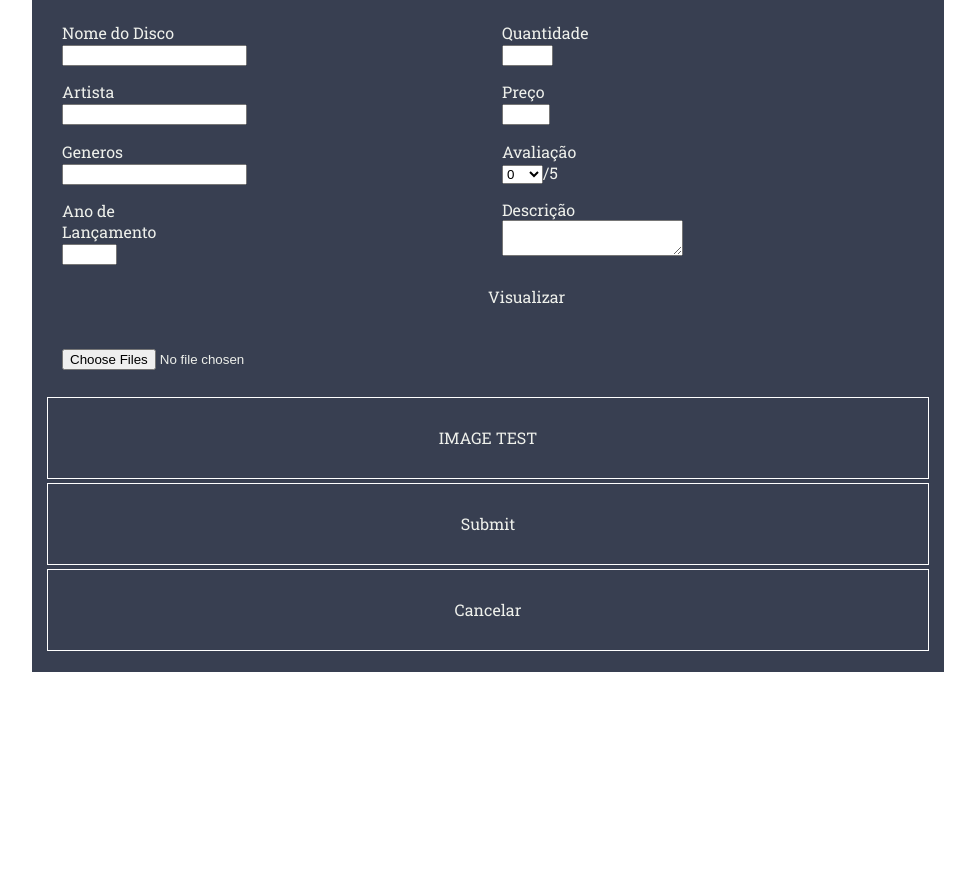
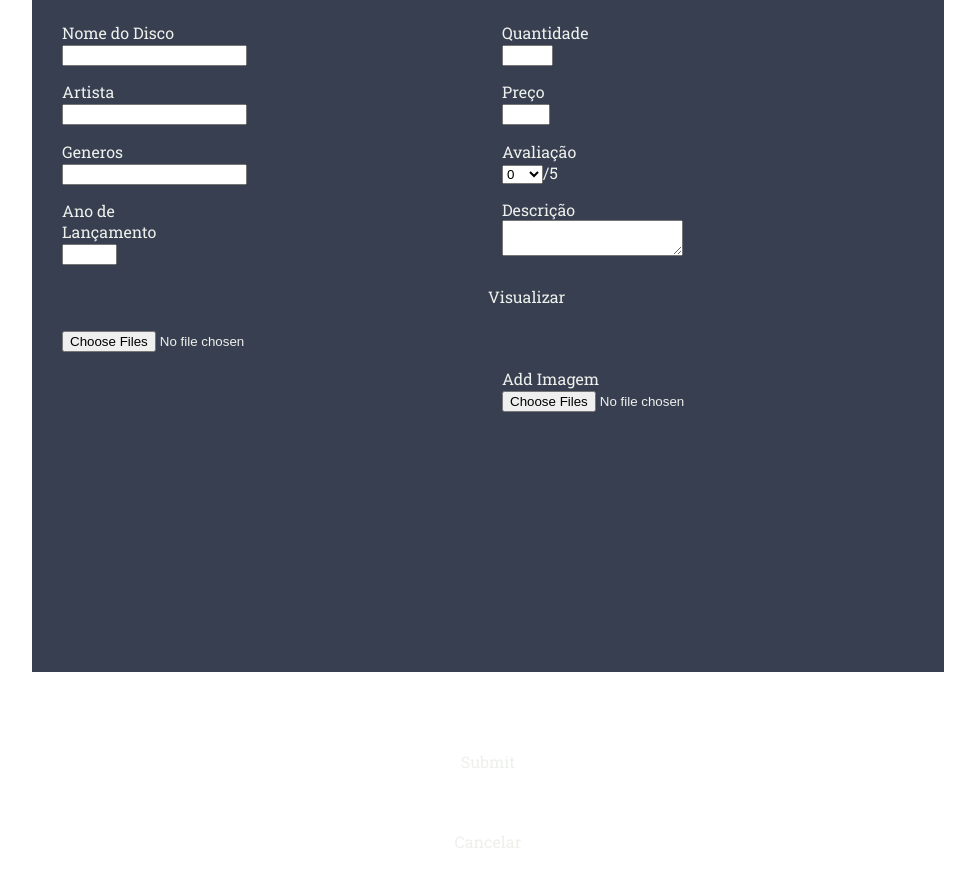
Before and after one commit to lorenamafra/naoReparaAPoeira, a React (Vite) app in the folder BackOffice/FrontEnd/: page /CadastrarProdutos in a window 1280 px wide. Shown: the whole page, without its empty margins (152-1127 px from the left). Before the commit the page ends 800 px from the top, so only its background shows below. Built offline with nearby package versions, Linux system fonts and the light colour scheme.

Commit message:
feat: dinamização da tela de visualização de produtos

```diff
--- a/BackOffice/FrontEnd/src/Components/DetalhesProduto.jsx
+++ b/BackOffice/FrontEnd/src/Components/DetalhesProduto.jsx
@@ -6,7 +6,7 @@ import {
 import ProductImageDetailed from "./ProductImageDetailed";
 import ProductInfo from "./ProductInfo";
 
-function DetalhesProduto() {
+function DetalhesProduto(props) {
   return (
     <div>
       <MainContainer>
@@ -15,7 +15,7 @@ function DetalhesProduto() {
             <ProductImageDetailed />
           </ImageContainer>
           <div>
-						<ProductInfo />
+            <ProductInfo props={props.props} />
           </div>
         </InnerContainer>
       </MainContainer>
--- a/BackOffice/FrontEnd/src/Components/FooterProduto.jsx
+++ b/BackOffice/FrontEnd/src/Components/FooterProduto.jsx
@@ -1,13 +1,16 @@
+import { useLocation } from "react-router";
 import { FooterContainer } from "../Styles/ProductDetails.styles";
 
 function FooterProduto() {
+  let cod_produto = useLocation().state.cod_produto;
+
   return (
     <FooterContainer>
       <h3>Descrição</h3>
       <p>Lorem Ipsun et dolor sit amet</p>
 
       <h3>SKU</h3>
-			<p>AMHumbug2006</p>
+      <p>{cod_produto}</p>
     </FooterContainer>
   );
 }
--- a/BackOffice/FrontEnd/src/Components/ProductInfo.jsx
+++ b/BackOffice/FrontEnd/src/Components/ProductInfo.jsx
@@ -4,15 +4,21 @@ import {
 } from "../Styles/ProductDetails.styles";
 import AddToCartButton from "./AddToCartButton";
 import StarRating from "./StarRating";
+import { useLocation } from "react-router";
 
 function ProductInfo() {
+  let disco = useLocation().state;
+  console.log("prod info", location.state);
+
   return (
     <ProductInfoContainer>
-			<h1>Humbug</h1>
-			<h2>Arctic Monkeys </h2>
-			<h3>2006</h3>
+      <h1>{disco.nome_disco}</h1>
+      <h2>{disco.artista}</h2>
+      <h3>
+        {disco.ano}, {disco.genero}
+      </h3>
       <StarRating />
-			<PricingTag>R$ 25.00</PricingTag>
+      <PricingTag>R$ {disco.valor}</PricingTag>
       <AddToCartButton />
     </ProductInfoContainer>
   );
--- a/BackOffice/FrontEnd/src/Components/StarRating.jsx
+++ b/BackOffice/FrontEnd/src/Components/StarRating.jsx
@@ -1,9 +1,10 @@
 import Icon from "@mdi/react";
 import { mdiStar, mdiStarHalf } from "@mdi/js";
+import { useLocation } from "react-router";
 
 function StarRating() {
-	let stars = 4.5;
-
+  let stars = useLocation().state.avaliacao;
+  console.log("stars", stars);
   let fullStars = stars.toString()[0];
   let halfStars = stars.toString()[2];
   console.log(fullStars);
--- a/BackOffice/FrontEnd/src/Pages/AlterarProduto.jsx
+++ b/BackOffice/FrontEnd/src/Pages/AlterarProduto.jsx
@@ -97,10 +97,7 @@ function AlterarProdutos() {
               <label htmlFor="description">Descrição</label>
               <textarea name="descricao" required></textarea>
             </fieldset>
-            <RedirectText onClick={() => navigate("/Produto/Visualizar")}>
-              {" "}
-              Visualizar{" "}
-            </RedirectText>
+            <RedirectText onClick={Visualizar}> Visualizar </RedirectText>
           </div>
         </section>
         <SubmitButton type="submit">Submit</SubmitButton>
--- a/BackOffice/FrontEnd/src/Pages/CadastrarProdutos.jsx
+++ b/BackOffice/FrontEnd/src/Pages/CadastrarProdutos.jsx
@@ -15,15 +15,37 @@ import Icon from "@mdi/react";
 import { mdiTrashCanOutline } from "@mdi/js";
 
 function CadastrarProdutos() {
+  const Visualizar = (e) => {
+    e.preventDefault();
+
+    var formElement = document.getElementById("myForm");
+    var fd = new FormData(formElement);
+    var abbr = fd
+      .get("artista")
+      .split(" ")
+      .map(function (item) {
+        return item[0];
+      })
+      .join("");
+
+    let nome_disco = fd.get("nome_disco").replaceAll(" ", "");
+
+    let cod_produto = abbr.concat(nome_disco, fd.get("ano"));
+    fd.append("cod_produto", cod_produto);
+    const ObjectForm = Object.fromEntries(fd);
+
+    console.log(ObjectForm);
+
+    navigate("/Produto/Visualizar", { state: ObjectForm });
+  };
+
   const navigate = useNavigate();
-	const [images, setImages] = useState([]);
-
-	// const handleImages = (e) => {};
 
   function handleSubmit(event) {
     event.preventDefault();
     const fd = new FormData(event.currentTarget);
     let currentYear = new Date().getFullYear();
+    console.log(fd.getAll("images"));
 
     var abbr = fd
       .get("artista")
@@ -36,7 +58,7 @@ function CadastrarProdutos() {
     let nome_disco = fd.get("nome_disco").replaceAll(" ", "");
 
     let cod_produto = abbr.concat(nome_disco, fd.get("ano"));
-
+    fd.append("cod_produto", cod_produto);
     for (let i = 0; i <= images.length; i++) {
       fd.append(`images`, images[0][i]);
       console.log(images[0][i]);
@@ -51,22 +73,30 @@ function CadastrarProdutos() {
     }
     console.log(fd.getAll("images"));
 
-		axios
-			.post("http://localhost:8080/produto/inserir", fd)
-			.then((resp) => console.log(resp));
+    // axios
+    //   .post("http://localhost:8080/produto/inserir", fd)
+    //   .then((resp) => console.log(resp));
   }
+  const [selectedImages, setSelectedImages] = useState([]);
+  const [imagesComponents, setImagesComponents] = useState([]);
+  const [images, setImages] = useState([]);
 
-	// const handleImage = (e) => {
-	// 	console.log(e.target.files);
-	// 	let currentImages = images;
-	// 	currentImages.push(e.target.files);
-	// 	setImages(currentImages);
-	// 	console.log(images);
-	// };
+  const onSelectFile = (event) => {
+    const selectedFiles = event.currentTarget.files;
+
+    console.log(images);
+    const selectedFilesArray = Array.from(selectedFiles);
+    const imagesArray = selectedFilesArray.map((file) => {
+      return URL.createObjectURL(file);
+    });
+
+    setSelectedImages((previousImages) => previousImages.concat(imagesArray));
+    console.log(selectedImages);
+  };
 
   return (
     <MainFormContainer>
-			<ProdutoFormContainer onSubmit={handleSubmit}>
+      <ProdutoFormContainer id="myForm" onSubmit={handleSubmit}>
         <section>
           <div>
             <fieldset>
@@ -86,7 +116,7 @@ function CadastrarProdutos() {
               <InputQuantidade
                 type="number"
                 name="ano"
-								maxlength={4}
+                maxLength={4}
                 required
               />
             </fieldset>
@@ -122,10 +152,7 @@ function CadastrarProdutos() {
               <label htmlFor="description">Descrição</label>
               <textarea name="descricao" required></textarea>
             </fieldset>
-						<RedirectText onClick={() => navigate("/Produto/Visualizar")}>
-							{" "}
-							Visualizar{" "}
-						</RedirectText>
+            <RedirectText onClick={Visualizar}> Visualizar </RedirectText>
           </div>
         </section>
 
@@ -137,8 +164,90 @@ function CadastrarProdutos() {
             multiple
           />
         </fieldset>
+        <section>
+          <fieldset>
+            <div>
+              {/* <ImagesContainer>
+                {selectedImages &&
+                  selectedImages.map((image, index) => {
+                    return (
+                      <ImageFieldset key={index}>
+                        <img src={image} alt="" />
+                        <div>
+                          <label htmlFor="principal">Main</label>
+                          <input
+                            type="radio"
+                            name="principal"
+                            value={index}
+                            checked
+                          />
+                        </div>
+                        <button
+                          onClick={(e) =>
+                            setSelectedImages(
+                              selectedImages.filter((e) => e !== image)
+                            )
+                          }
+                        >
+                          <Icon path={mdiTrashCanOutline} size={1} />
+                          <p>Delete Image</p>
+                        </button>
+                      </ImageFieldset>
+                    );
+                  })}
+              </ImagesContainer> */}
+            </div>
+          </fieldset>
+          <div>
+            <fieldset>
+              <label>
+                Add Imagem
+                <input
+                  required
+                  type="file"
+                  name="images"
+                  onChange={(e) => onSelectFile(e)}
+                  multiple
+                  accept="image/jpeg, image/png, image/webp"
+                />
+              </label>
+
+              <div>
+                <ImagesContainer>
+                  {selectedImages &&
+                    selectedImages.map((image, index) => {
+                      return (
+                        <ImageFieldset key={index}>
+                          <img src={image} alt="" />
+                          <div>
+                            <label htmlFor="principal">Main</label>
+                            <input
+                              type="radio"
+                              name="principal"
+                              value={index}
+                              checked
+                            />
+                          </div>
+                          <button
+                            onClick={(e) =>
+                              setSelectedImages(
+                                selectedImages.filter((e) => e !== image)
+                              )
+                            }
+                          >
+                            <Icon path={mdiTrashCanOutline} size={1} />
+                            <p>Delete Image</p>
+                          </button>
+                        </ImageFieldset>
+                      );
+                    })}
+                </ImagesContainer>
+              </div>
+            </fieldset>
+          </div>
+        </section>
+
         <div style={{ display: "grid" }}>
-					<SubmitButton type="">IMAGE TEST</SubmitButton>
           <SubmitButton type="submit">Submit</SubmitButton>
           <SubmitButton onClick={() => navigate(-1)}>Cancelar</SubmitButton>
         </div>
--- a/BackOffice/FrontEnd/src/Pages/VisualizarProduto.jsx
+++ b/BackOffice/FrontEnd/src/Pages/VisualizarProduto.jsx
@@ -1,8 +1,11 @@
+import { useLocation } from "react-router";
 import DetalhesProduto from "../Components/DetalhesProduto";
 import FooterProduto from "../Components/FooterProduto";
 import Nav from "../Components/Nav";
 
 function VisualizarProduto(props) {
+  let location = useLocation();
+  console.log(location.state);
   return (
     <div>
       <Nav />
```
Also changed, not shown: 1 other file (tests, documents, lock files or other folders). Lines whose indentation alone changed are shown as unchanged.
